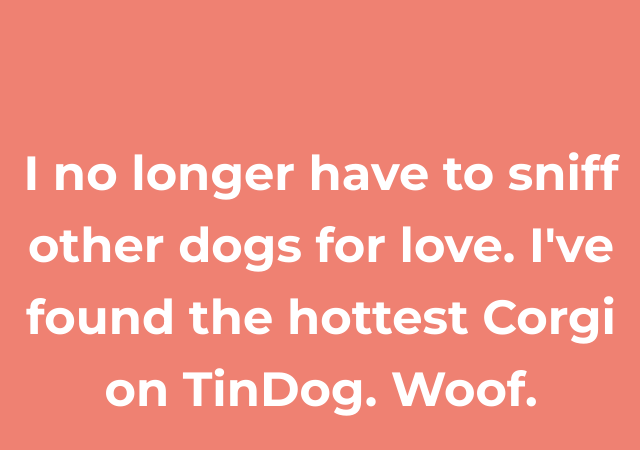
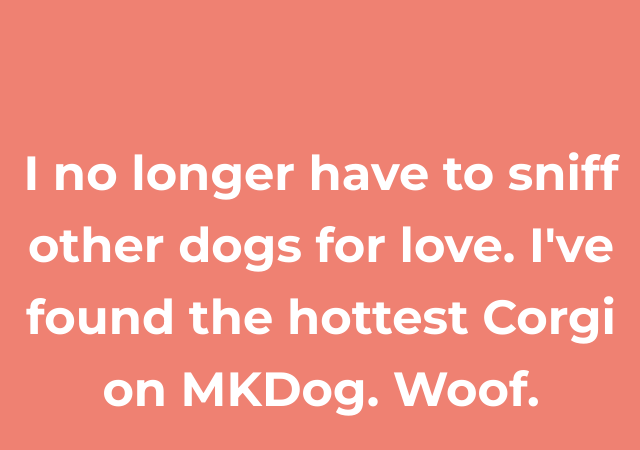
Before and after one commit to Muhasb/MKdog, a plain HTML site: page index.html in a window 1280 px wide. Shown: the part 1100-1550 px from the top of the page, 319-959 px from the left. Drawn offline with nearby package versions, Linux system fonts and the light colour scheme.

Commit message:
Update index.html

```diff
--- a/index.html
+++ b/index.html
@@ -92,7 +92,7 @@
     <div id="testimonial-carousel" class="carousel slide" data-ride="false">
       <div class="carousel-inner">
         <div class="carousel-item active">
-          <h2 class="testimonial-text">I no longer have to sniff other dogs for love. I've found the hottest Corgi on TinDog. Woof.</h2>
+          <h2 class="testimonial-text">I no longer have to sniff other dogs for love. I've found the hottest Corgi on MKDog. Woof.</h2>
           <img class="testimonial-image" src="images/dog-img.jpg" alt="dog-profile">
           <em>Pebbles, New York</em>
         </div>
```
